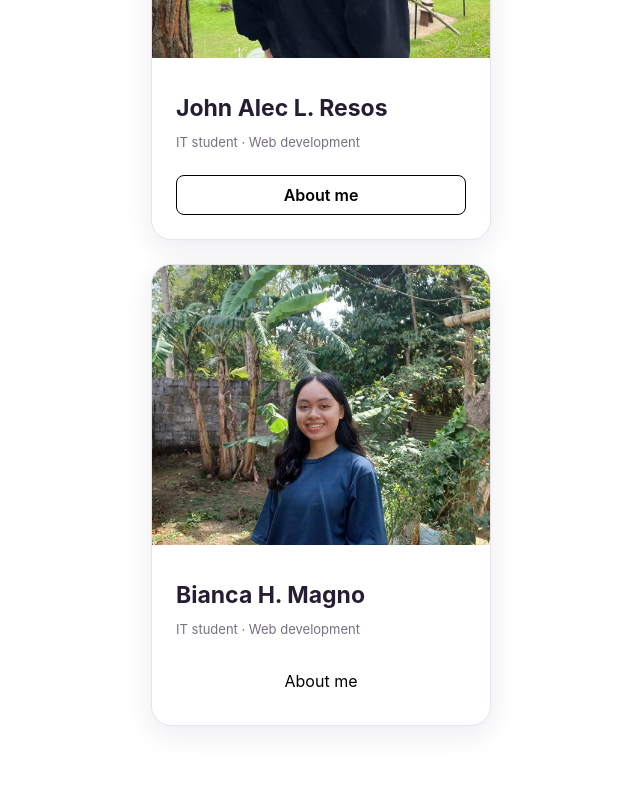
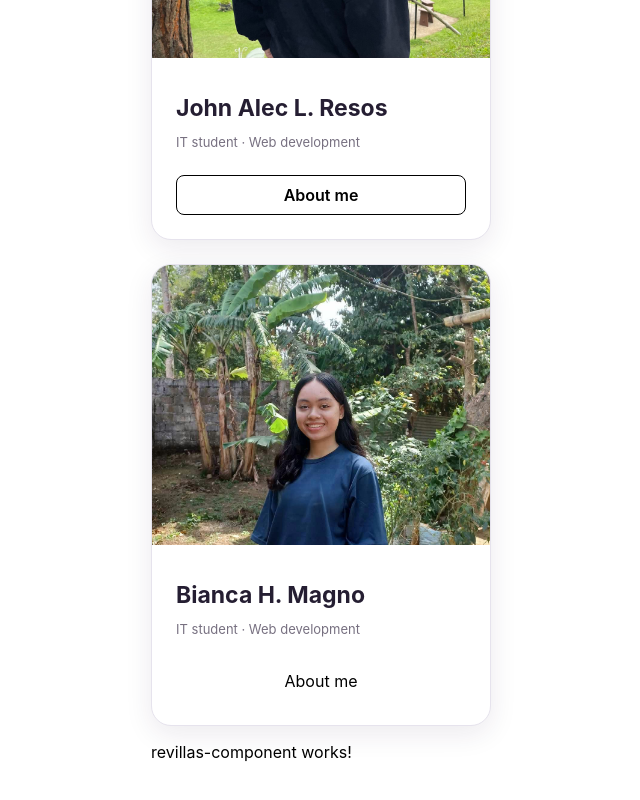
Before and after one commit to Resos-JohnAlec/S-ITWB415-EA3-ALTF4, an Angular app in the folder altf4/: page / in a window 1280 px wide. Shown: the part 407-1207 px from the top of the page, without its empty margins (319-959 px from the left). Built offline with nearby package versions, Linux system fonts and the light colour scheme.

Commit message:
feat1 Revillas: Step 1

```diff
--- a/altf4/src/app/app.html
+++ b/altf4/src/app/app.html
@@ -190,6 +190,7 @@
       <h1>{{ title() }}</h1>
       <app-resos-component></app-resos-component>
       <app-magno-component></app-magno-component>
+      <app-revillas-component></app-revillas-component>
     </div>
   </div>
 </main>
--- a/altf4/src/app/app.ts
+++ b/altf4/src/app/app.ts
@@ -2,10 +2,11 @@ import { Component, signal } from '@angular/core';
 import { RouterOutlet } from '@angular/router';
 import { ResosComponent } from './resos-component/resos-component';
 import { MagnoComponent } from './components/magno-component/magno-component';
+import { RevillasComponent } from './revillas-component/revillas-component';
 
 @Component({
   selector: 'app-root',
-  imports: [RouterOutlet, ResosComponent, MagnoComponent],
+  imports: [RouterOutlet, ResosComponent, MagnoComponent, RevillasComponent],
   templateUrl: './app.html',
   styleUrl: './app.scss'
 })
--- /dev/null
+++ b/altf4/src/app/revillas-component/revillas-component.html
@@ -0,0 +1 @@
+<p>revillas-component works!</p>
```
Also changed, not shown: altf4/src/app/revillas-component/revillas-component.ts (added, +9 -0 lines), altf4/src/app/revillas-component/revillas-component.scss (added), 1 other file (tests, documents, lock files or other folders).
